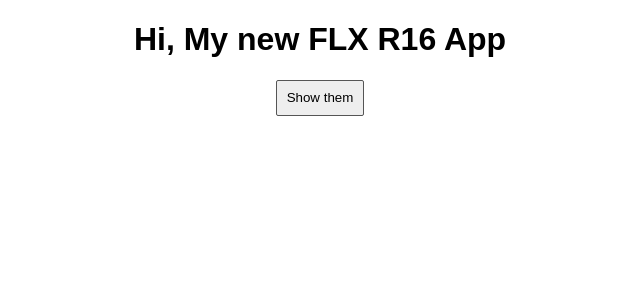
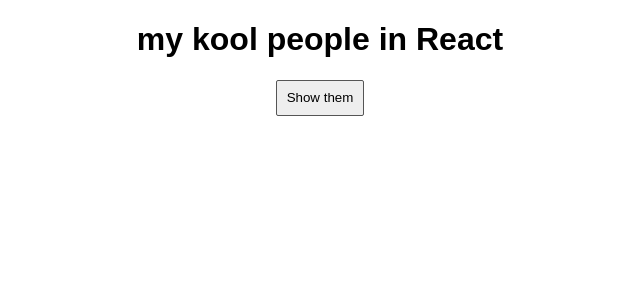
Before and after one commit to gitfilix/r16, a React (Create React App) app in the folder r16/: page / in a window 1280 px wide. Shown: the top 300 px of the page, without its empty margins (320-960 px from the left). Built offline with nearby package versions, Linux system fonts and the light colour scheme.

Commit message:
props title from index to cockpit

```diff
--- a/r16/src/components/Cockpit/Cockpit.js
+++ b/r16/src/components/Cockpit/Cockpit.js
@@ -4,8 +4,7 @@
 const cockpit = (props) => {
     return (
         <div className="Cockpit">
-            <h1 className="App-title" >Hi, My new FLX R16 App</h1>
-
+            <h1 className="App-title" >{props.appTitle}</h1>
             <button onClick={props.clicked} className="button">Show them</button>
         </div>
     );
--- a/r16/src/containers/App.js
+++ b/r16/src/containers/App.js
@@ -1,5 +1,5 @@
+import './App.css';
 import React, { Component } from 'react';
-import './App.css';
 import Persons from '../components/Persons/Persons.js';
 import Cockpit from '../components/Cockpit/Cockpit';
 
@@ -55,22 +55,20 @@
   }
 
   render() {
-
     let persons = null;
 
     if (this.state.showPersons) {
       persons = (
-        <div>
           <Persons
             persons={this.state.persons}
             clicked={this.deletePersonHandler}
             changed={this.nameChangedHandler} />
-        </div>
       )
     }
     return (
       <div className="App">
           <Cockpit
+            appTitle={this.props.appTitle}
             showPersons={this.state.ShowPersons}
             persons={this.state.persons}
             clicked={this.togglePersonsHandler}/>
--- a/r16/src/index.js
+++ b/r16/src/index.js
@@ -4,5 +4,5 @@
 import App from './containers/App';
 import registerServiceWorker from './registerServiceWorker';
 
-ReactDOM.render(<App />, document.getElementById('root'));
+ReactDOM.render(<App appTitle="my kool people in React" />, document.getElementById('root'));
 registerServiceWorker();
```
Also changed, not shown: 1 other file (tests, documents, lock files or other folders).
